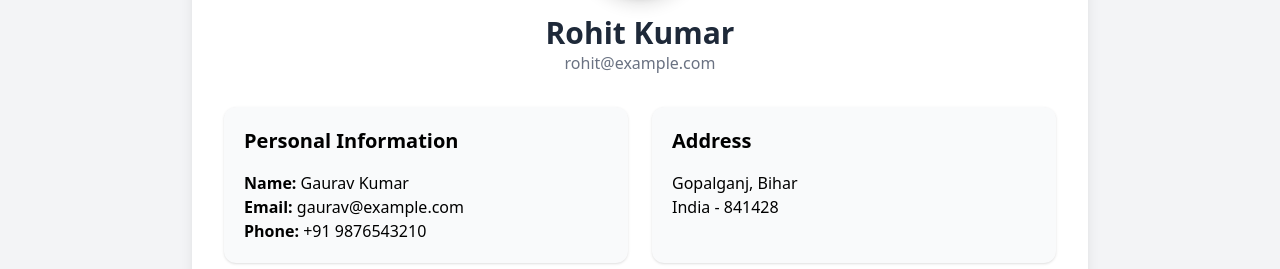
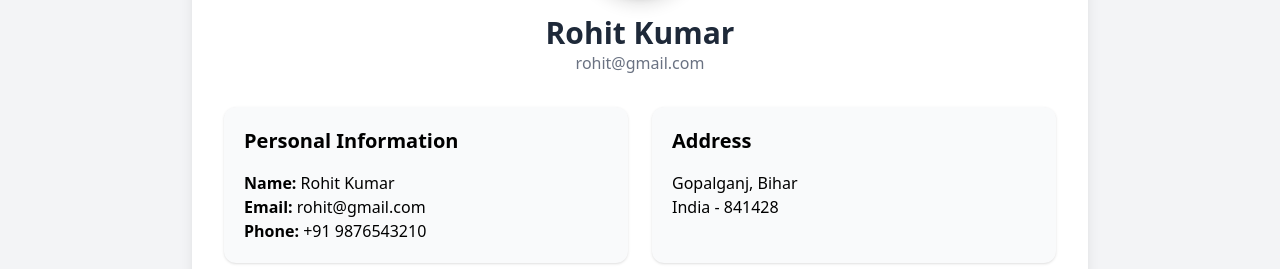
Before and after one commit to gauravkumar2005/EasyMart, a React (Vite) app in the folder Frontend/: page /profile in a window 1280 px wide. Shown: the part 329-598 px from the top of the page. Built offline with nearby package versions, Linux system fonts and the light colour scheme.

Commit message:
change personal information

```diff
--- a/Frontend/src/pages/Profile/Profile.jsx
+++ b/Frontend/src/pages/Profile/Profile.jsx
@@ -22,7 +22,7 @@ function Profile() {
           </h1>
 
           <p className="text-gray-500">
-            rohit@example.com
+            rohit@gmail.com
           </p>
         </div>
 
@@ -34,8 +34,8 @@ function Profile() {
               Personal Information
             </h2>
 
-            <p><strong>Name:</strong> Gaurav Kumar</p>
-            <p><strong>Email:</strong> gaurav@example.com</p>
+            <p><strong>Name:</strong> Rohit Kumar</p>
+            <p><strong>Email:</strong> rohit@gmail.com</p>
             <p><strong>Phone:</strong> +91 9876543210</p>
           </div>
 
```
